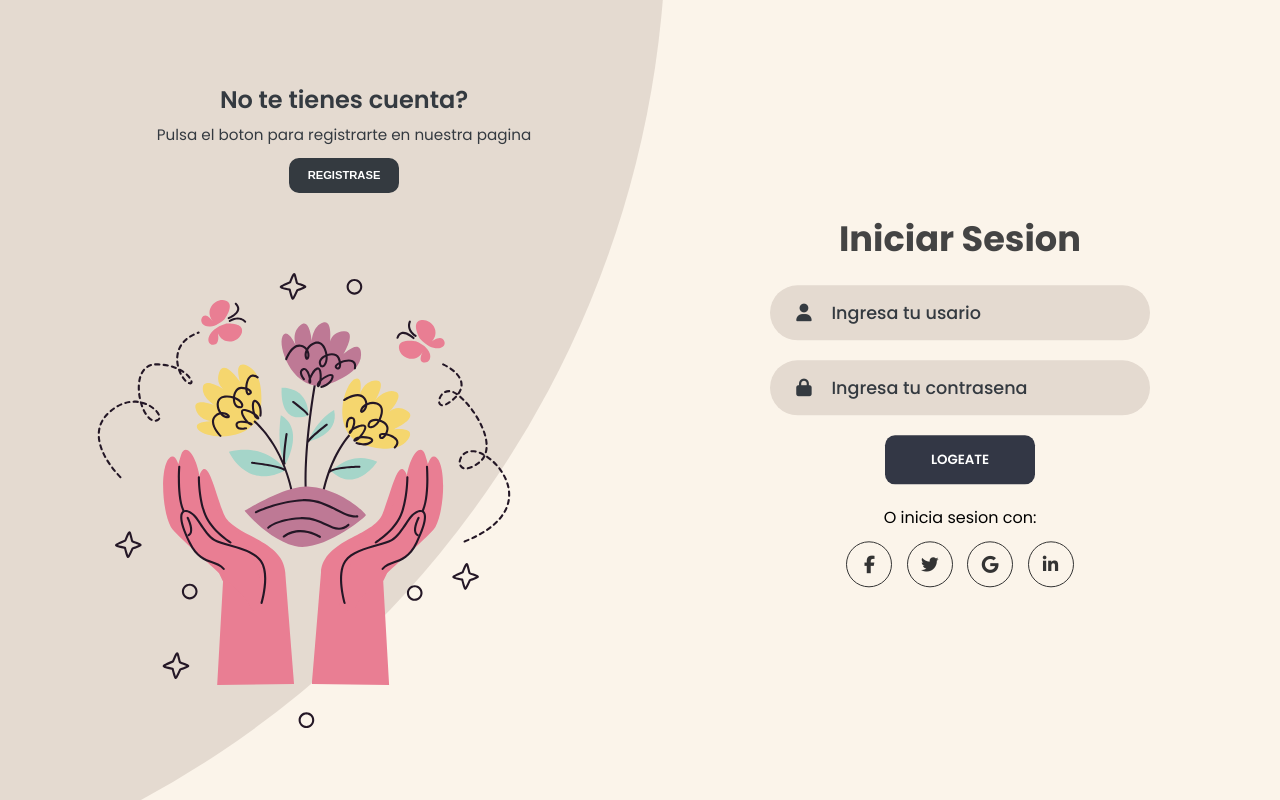
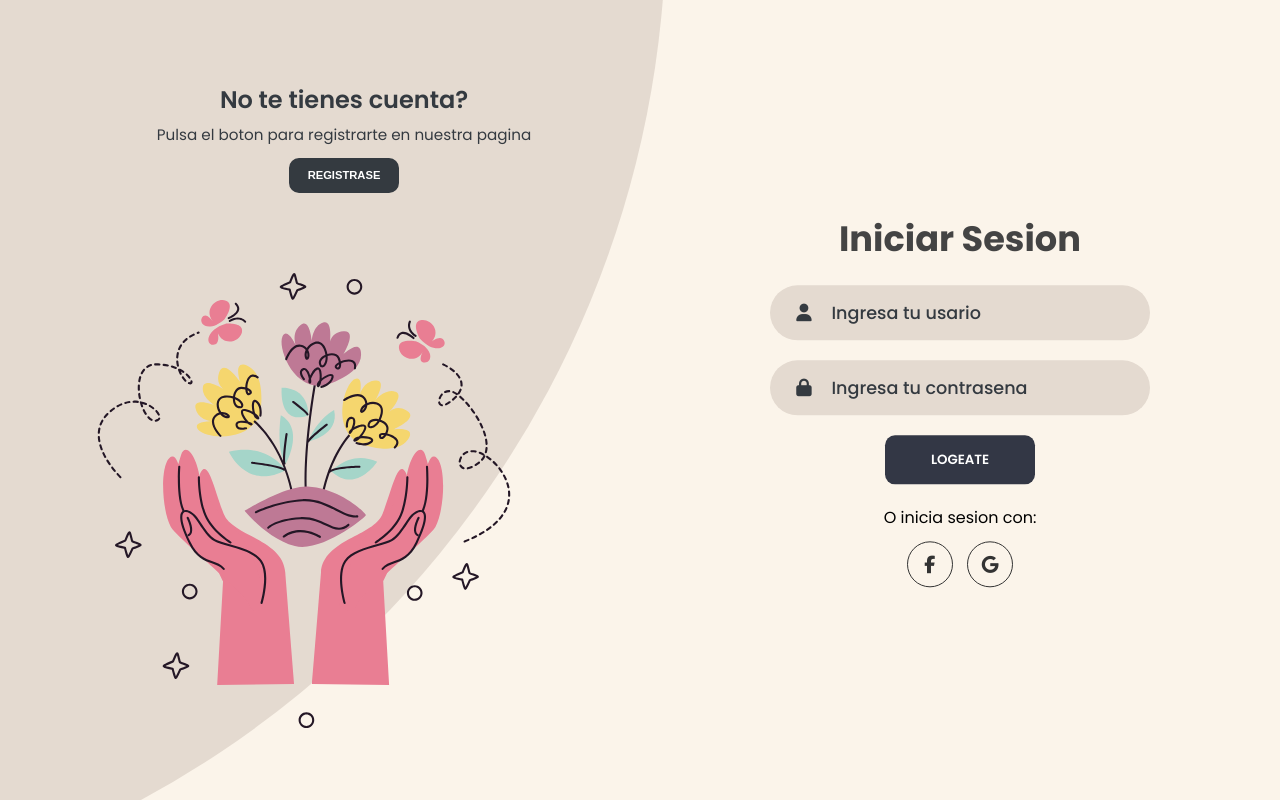
Before and after one commit to DavidsDvm/Flowy, a Flask app: page /auth/login in a window 1280 px wide. Run offline with Flask 2, Linux system fonts and the light colour scheme; parts of the project's set-up code (start-up, migrations or seed data) failed here and were passed over; some libraries are stand-ins or nearby versions.

Commit message:
MOdificacion for login with Facebook and Google

```diff
--- a/app/templates/login.html
+++ b/app/templates/login.html
@@ -156,13 +156,7 @@
               <i class="fab fa-facebook-f"></i>
             </a>
             <a href="#" class="social-icon">
-              <i class="fab fa-twitter"></i>
-            </a>
-            <a href="#" class="social-icon">
               <i class="fab fa-google"></i>
-            </a>
-            <a href="#" class="social-icon">
-              <i class="fab fa-linkedin-in"></i>
             </a>
           </div>
         </form>
@@ -193,13 +187,7 @@
               <i class="fab fa-facebook-f"></i>
             </a>
             <a href="#" class="social-icon">
-              <i class="fab fa-twitter"></i>
-            </a>
-            <a href="#" class="social-icon">
               <i class="fab fa-google"></i>
-            </a>
-            <a href="#" class="social-icon">
-              <i class="fab fa-linkedin-in"></i>
             </a>
           </div>
         </form>
```
